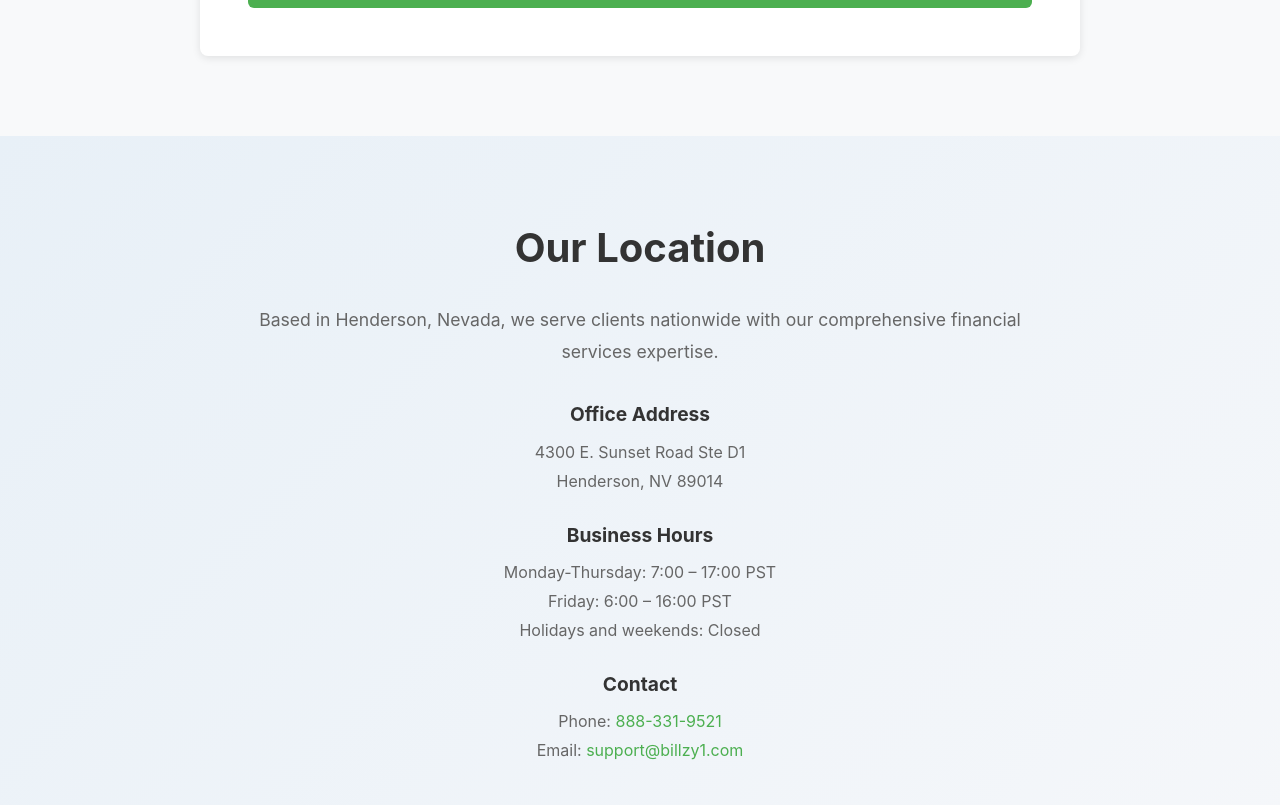
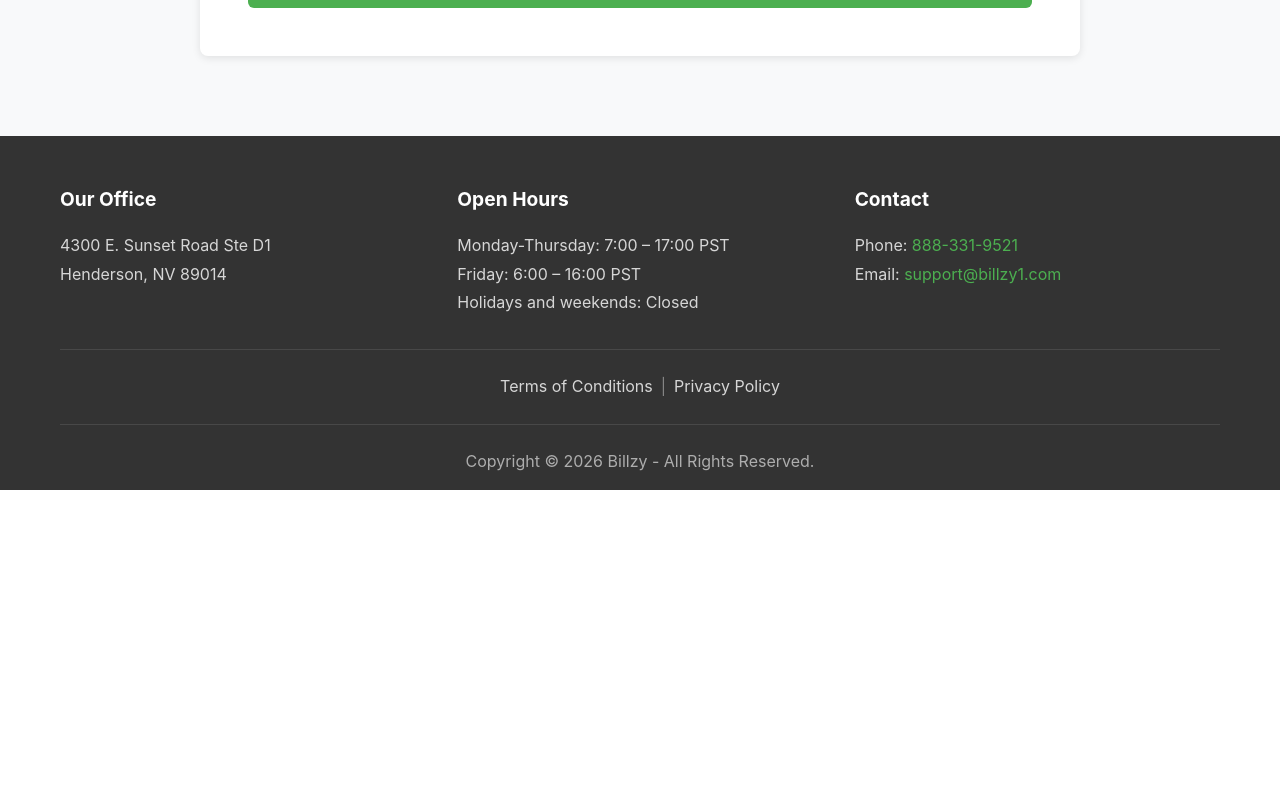
Before and after one commit to Textingman/nationwide-billzy, a Next.js app: page /contact in a window 1280 px wide. Shown: the part 1255-2060 px from the top of the page. After the commit the page ends 1745 px from the top, so only its background shows below. Built offline with nearby package versions, Linux system fonts and the light colour scheme.

Commit message:
Remove Our Location section from Contact page

```diff
--- a/src/app/contact/page.js
+++ b/src/app/contact/page.js
@@ -7,7 +7,6 @@
 
 export default function Contact() {
   return (
-    <>
     <section className="contact-section">
       <div className="container-small">
         <h1>Contact Us</h1>
@@ -18,33 +17,5 @@
         <ContactForm />
       </div>
     </section>
-
-      {/* Our Location */}
-      <section style={{ padding: '80px 0', background: 'linear-gradient(135deg, #e8f0f7 0%, #f5f7fa 100%)' }}>
-        <div className="container">
-          <div style={{ maxWidth: '800px', margin: '0 auto', textAlign: 'center' }}>
-            <h2 style={{ fontSize: '2.5rem', marginBottom: '1.5rem', color: 'var(--text-dark)' }}>Our Location</h2>
-            <p style={{ fontSize: '1.1rem', color: 'var(--text-light)', marginBottom: '2rem', lineHeight: '1.8' }}>Based in Henderson, Nevada, we serve clients nationwide with our comprehensive financial services expertise.</p>
-            <div className="location-details">
-              <h4>Office Address</h4>
-              <p>4300 E. Sunset Road Ste D1<br />Henderson, NV 89014</p>
-
-              <h4>Business Hours</h4>
-              <p>
-                Monday-Thursday: 7:00 – 17:00 PST<br />
-                Friday: 6:00 – 16:00 PST<br />
-                Holidays and weekends: Closed
-              </p>
-
-              <h4>Contact</h4>
-              <p>
-                Phone: <a href="tel:888-331-9521">888-331-9521</a><br />
-                Email: <a href="mailto:support@billzy1.com">support@billzy1.com</a>
-              </p>
-            </div>
-          </div>
-        </div>
-      </section>
-    </>
   );
 }
```
Lines whose indentation alone changed are shown as unchanged.
